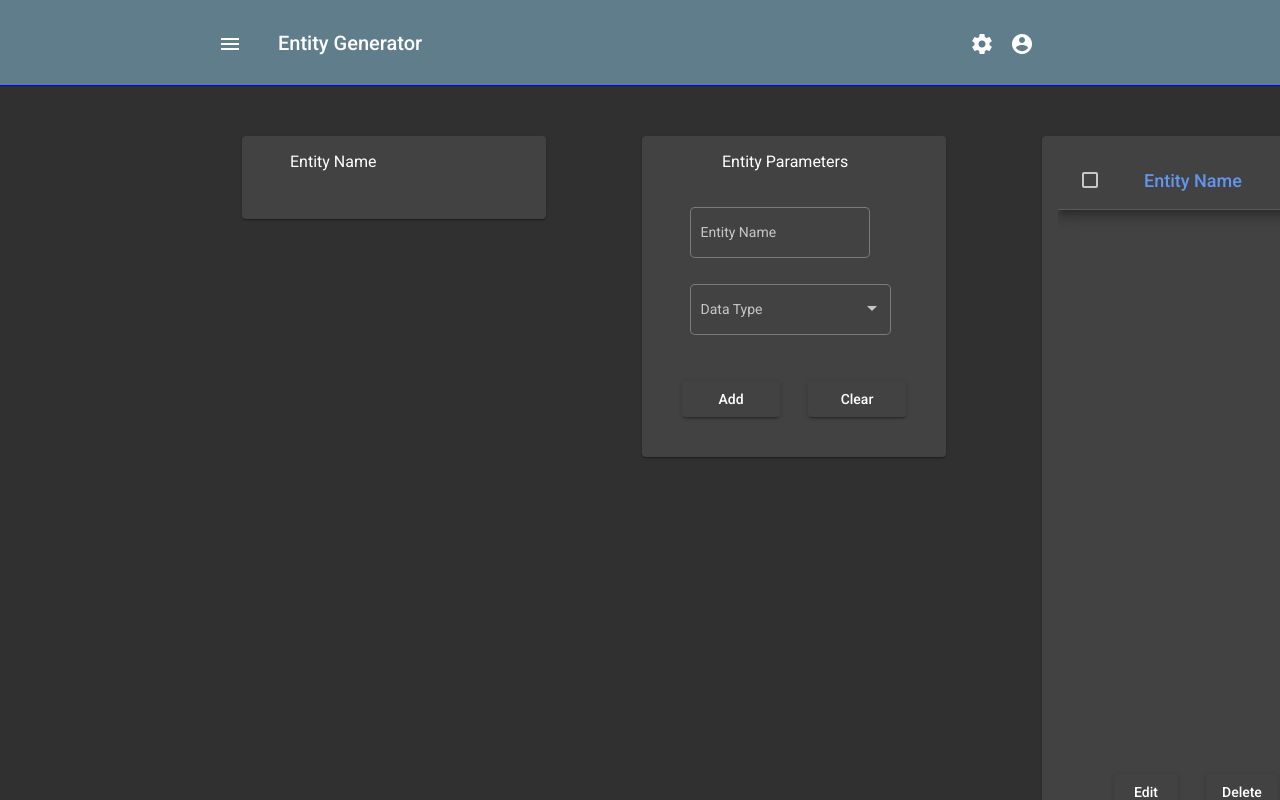
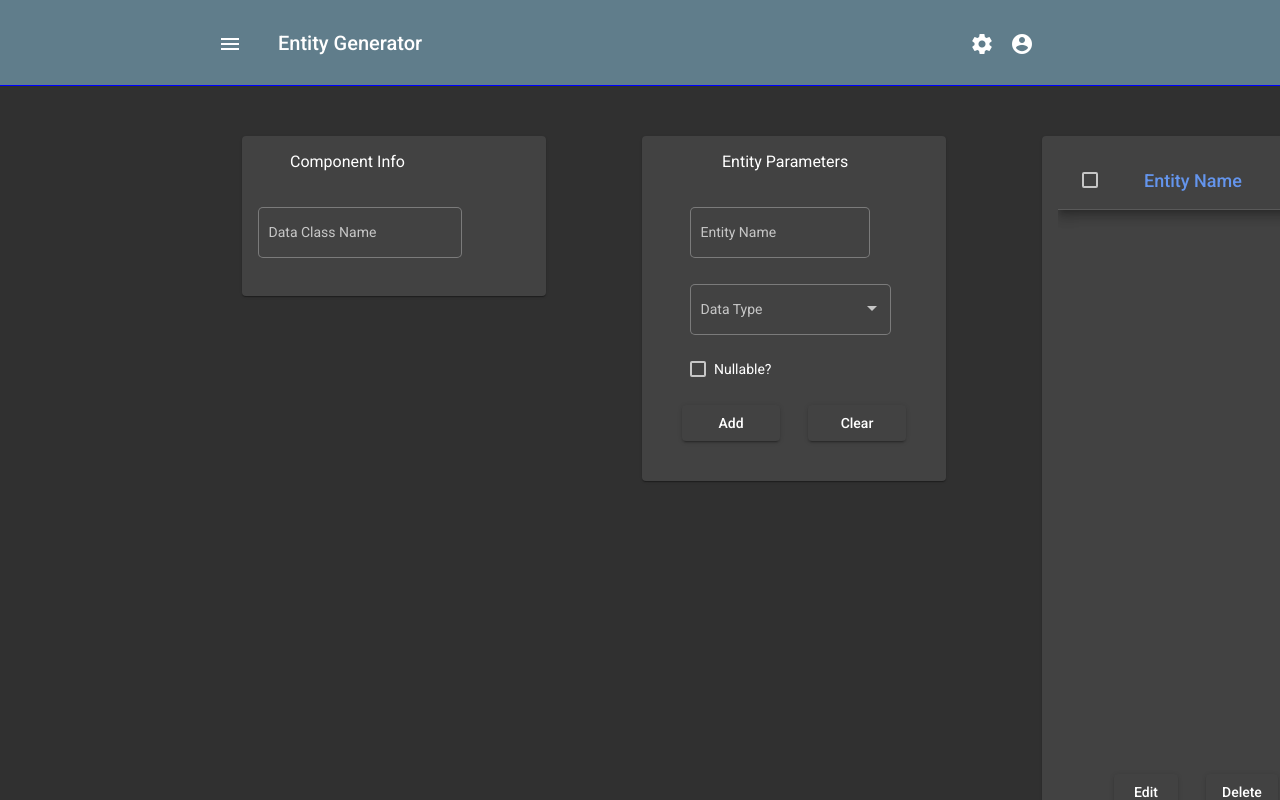
Before and after one commit to dshusdock/Entity-Generator, an Angular app: page /app-entity-creator in a window 1280 px wide. Shown: the top 800 px of the page. Built offline with nearby package versions, Linux system fonts and the light colour scheme.

Commit message:
Adding data info

```diff
--- a/src/app/views/entity-creator/entity-creator.component.html
+++ b/src/app/views/entity-creator/entity-creator.component.html
@@ -1,7 +1,15 @@
 <div class="frm-lo">
   <div class="area-a">
     <mat-card class="mc-1">
-      <mat-card-header style="margin-bottom: 2em;">Entity Name</mat-card-header>
+      <mat-card-header style="margin-bottom: 2em;">Component Info</mat-card-header>
+      <mat-card-content>
+        <form [formGroup]="dataForm">
+          <mat-form-field appearance="outline" class="example-full-width">
+            <mat-label>Data Class Name</mat-label>
+            <input matInput type="text" formControlName="dataClassName" placeholder="someEntity" value="someEntity">
+          </mat-form-field>
+        </form>
+      </mat-card-content>
     </mat-card>
   </div>
   <div class="area-b">
@@ -22,6 +30,9 @@
                 <mat-option value="boolean">Boolean</mat-option>
               </mat-select>
             </mat-form-field>
+
+            <mat-checkbox>Nullable?</mat-checkbox>
+
           </form>
         </mat-card-content>
         <mat-card-actions>
--- a/src/app/views/entity-creator/entity-creator.component.ts
+++ b/src/app/views/entity-creator/entity-creator.component.ts
@@ -10,7 +10,12 @@ import { AppMessageService } from 'src/app/services/app-message.service';
 export class EntityCreatorComponent implements OnInit {
     entityItem: any;
 
+    dataForm = this.formBuilder.group({
+        dataClassName: [''],
+    });
+
     entityForm = this.formBuilder.group({
+        dataClassName: [''],
         entityName: [''],
         entityDataType: [''],
     });
```
